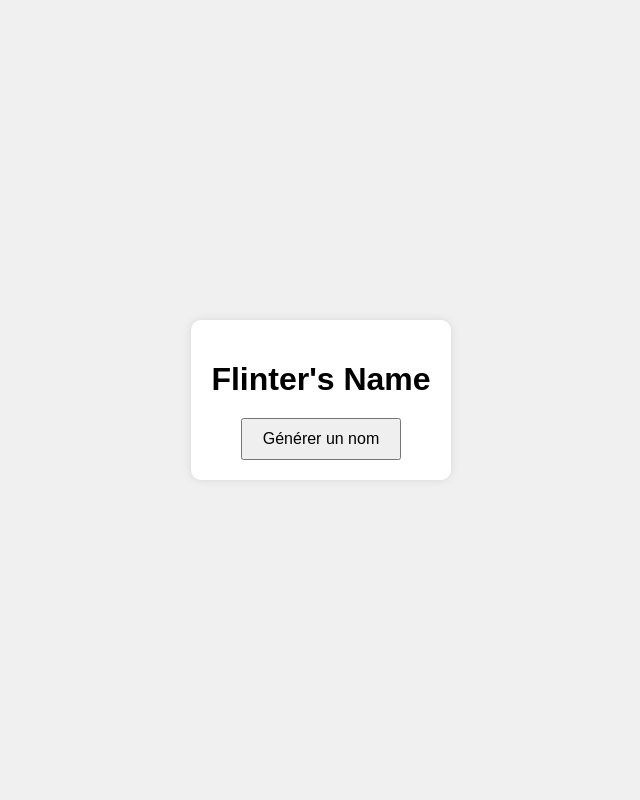
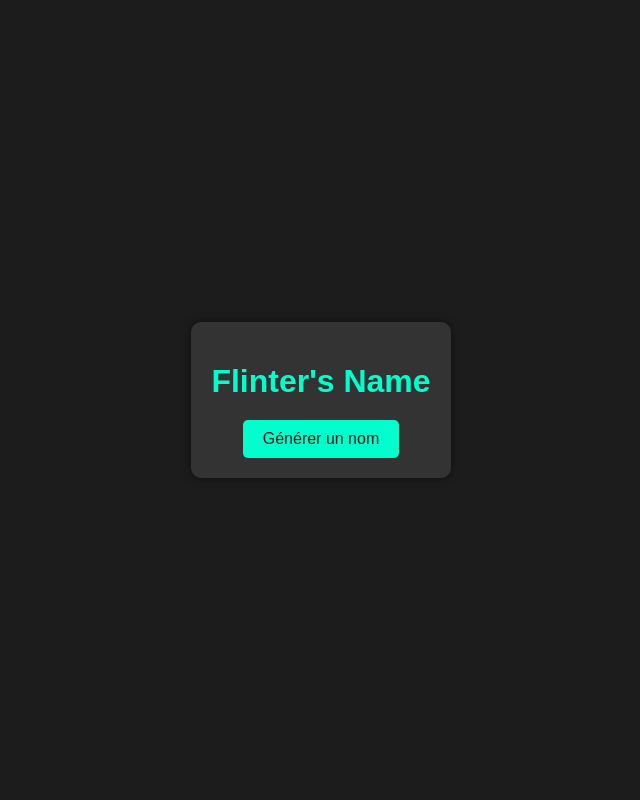
Before and after one commit to NicoDefoy/CVs-Name, a Flask app: page / in a window 1280 px wide. Shown: the whole page, without its empty margins (319-959 px from the left). Run offline with Flask 2, Linux system fonts and the light colour scheme.

Commit message:
Amélioration du style avec les couleurs de Flint.sh

```diff
--- a/app.py
+++ b/app.py
@@ -1,74 +1,58 @@
 from flask import Flask, render_template, request
 from flask_sqlalchemy import SQLAlchemy
 import random
-import os
 
 app = Flask(__name__)
-# Configuration de la base de données PostgreSQL
+
+# Configuration de la base de données
 app.config['SQLALCHEMY_DATABASE_URI'] = 'postgresql://name_28lm_user:gibotS0rQWxfueyp7chiM8P5bgztd4lp@dpg-crc70i3v2p9s73dn1p20-a.frankfurt-postgres.render.com/name_28lm'
 app.config['SQLALCHEMY_TRACK_MODIFICATIONS'] = False
+
 db = SQLAlchemy(app)
 
+# Modèle pour la base de données
 class NomGenere(db.Model):
     id = db.Column(db.Integer, primary_key=True)
-    nom = db.Column(db.String(100), unique=True, nullable=False)
+    nom = db.Column(db.String(100), nullable=False)
 
-    def __repr__(self):
-        return f'<NomGenere {self.nom}>'
+# Création de la base de données
+with app.app_context():
+    db.create_all()
 
-with app.app_context():
-    try:
-        print("Tentative de création des tables dans la base de données...")
-        db.create_all()
-        print("Les tables ont été créées avec succès.")
-    except Exception as e:
-        print(f"Erreur lors de la création des tables : {e}")
+# Liste complète d'adjectifs
+adjectives = [
+    "Amazing", "Brilliant", "Clever", "Dazzling", "Excellent", "Fantastic",
+    "Glorious", "Heroic", "Incredible", "Joyful", "Kind", "Luminous", "Magnificent",
+    "Noble", "Outstanding", "Powerful", "Quick", "Radiant", "Spectacular", "Terrific",
+    "Unique", "Vibrant", "Wonderful", "Xenial", "Youthful", "Zealous", "Adventurous",
+    "Bold", "Creative", "Determined", "Energetic", "Fearless", "Generous", "Humble",
+    "Innovative", "Jovial", "Keen", "Lively", "Motivated", "Nurturing", "Optimistic",
+    "Passionate", "Quirky", "Resilient", "Strong", "Talented", "Upbeat", "Valiant", "Wise"
+]
 
-@app.route('/')
+# Liste complète d'animaux
+animals = [
+    "Lion", "Tiger", "Bear", "Eagle", "Shark", "Elephant", "Giraffe", "Dolphin", "Whale",
+    "Penguin", "Kangaroo", "Panda", "Wolf", "Fox", "Rabbit", "Deer", "Horse", "Zebra",
+    "Leopard", "Cheetah", "Turtle", "Octopus", "Seal", "Otter", "Jellyfish", "Starfish",
+    "Crab", "Lobster", "Seahorse", "Clownfish"
+]
+
+@app.route('/', methods=['GET', 'POST'])
 def index():
-    print("Page d'accueil demandée...")
+    if request.method == 'POST':
+        # Générer un nom aléatoire
+        adjective = random.choice(adjectives)
+        animal = random.choice(animals)
+        generated_name = f"{adjective} {animal}"
+
+        # Enregistrer dans la base de données
+        nouveau_nom = NomGenere(nom=generated_name)
+        db.session.add(nouveau_nom)
+        db.session.commit()
+
+        return render_template('index.html', nom=generated_name)
     return render_template('index.html')
 
-@app.route('/generate', methods=['POST'])
-def generate():
-    print("Requête POST reçue", flush=True)
-    # Liste complète d'adjectifs
-    adjectives = [
-        "Amazing", "Brilliant", "Clever", "Dazzling", "Excellent", "Fantastic",
-        "Glorious", "Heroic", "Incredible", "Joyful", "Kind", "Luminous", "Magnificent",
-        "Noble", "Outstanding", "Powerful", "Quick", "Radiant", "Spectacular", "Terrific",
-        "Unique", "Vibrant", "Wonderful", "Xenial", "Youthful", "Zealous", "Adventurous",
-        "Bold", "Creative", "Determined", "Energetic", "Fearless", "Generous", "Humble",
-        "Innovative", "Jovial", "Keen", "Lively", "Motivated", "Nurturing", "Optimistic",
-        "Passionate", "Quirky", "Resilient", "Strong", "Talented", "Upbeat", "Valiant", "Wise"
-    ]
-
-    # Liste complète d'animaux
-    animals = [
-        "Lion", "Tiger", "Bear", "Eagle", "Shark", "Elephant", "Giraffe", "Dolphin", "Whale",
-        "Penguin", "Kangaroo", "Panda", "Wolf", "Fox", "Rabbit", "Deer", "Horse", "Zebra",
-        "Leopard", "Cheetah", "Turtle", "Octopus", "Seal", "Otter", "Jellyfish", "Starfish",
-        "Crab", "Lobster", "Seahorse", "Clownfish"
-    ]
-
-    while True:
-        adj = random.choice(adjectives)
-        animal = random.choice(animals)
-        nom = f"{adj} {animal}"
-        print(f"Nom généré : {nom}", flush=True)
-
-        if not NomGenere.query.filter_by(nom=nom).first():
-            print(f"Ajout du nom : {nom} à la base de données", flush=True)
-            nouveau_nom = NomGenere(nom=nom)
-            db.session.add(nouveau_nom)
-            db.session.commit()
-            break
-        else:
-            print(f"Nom {nom} déjà existant, génération d'un nouveau nom", flush=True)
-
-    return render_template('index.html', nom=nom)
-
 if __name__ == '__main__':
-    print("Démarrage de l'application Flask...")
-    port = int(os.environ.get('PORT', 8000))
-    app.run(debug=True, host='0.0.0.0', port=port)
+    app.run(debug=True)
--- a/templates/index.html
+++ b/templates/index.html
@@ -12,26 +12,35 @@
             height: 100vh;
             margin: 0;
             font-family: Arial, sans-serif;
-            background-color: #f0f0f0;
+            background-color: #1c1c1c; /* Fond sombre */
+            color: #ffffff; /* Texte blanc */
         }
         .container {
             text-align: center;
-            background: white;
+            background: #333333; /* Arrière-plan de la boîte */
             padding: 20px;
             border-radius: 10px;
-            box-shadow: 0 0 10px rgba(0, 0, 0, 0.1);
+            box-shadow: 0 0 10px rgba(0, 0, 0, 0.5);
         }
         h1 {
             margin-bottom: 20px;
+            color: #00ffcc; /* Couleur d'accent vert clair */
         }
         button {
             padding: 10px 20px;
             font-size: 16px;
             cursor: pointer;
+            background-color: #00ffcc; /* Couleur d'accent vert clair */
+            border: none;
+            border-radius: 5px;
+            color: #1c1c1c; /* Texte foncé sur bouton clair */
+        }
+        button:hover {
+            background-color: #00cc99; /* Couleur d'accent vert un peu plus foncé au survol */
         }
         h2 {
             margin-top: 20px;
-            color: #333;
+            color: #cccccc; /* Texte gris clair */
         }
     </style>
 </head>
```
